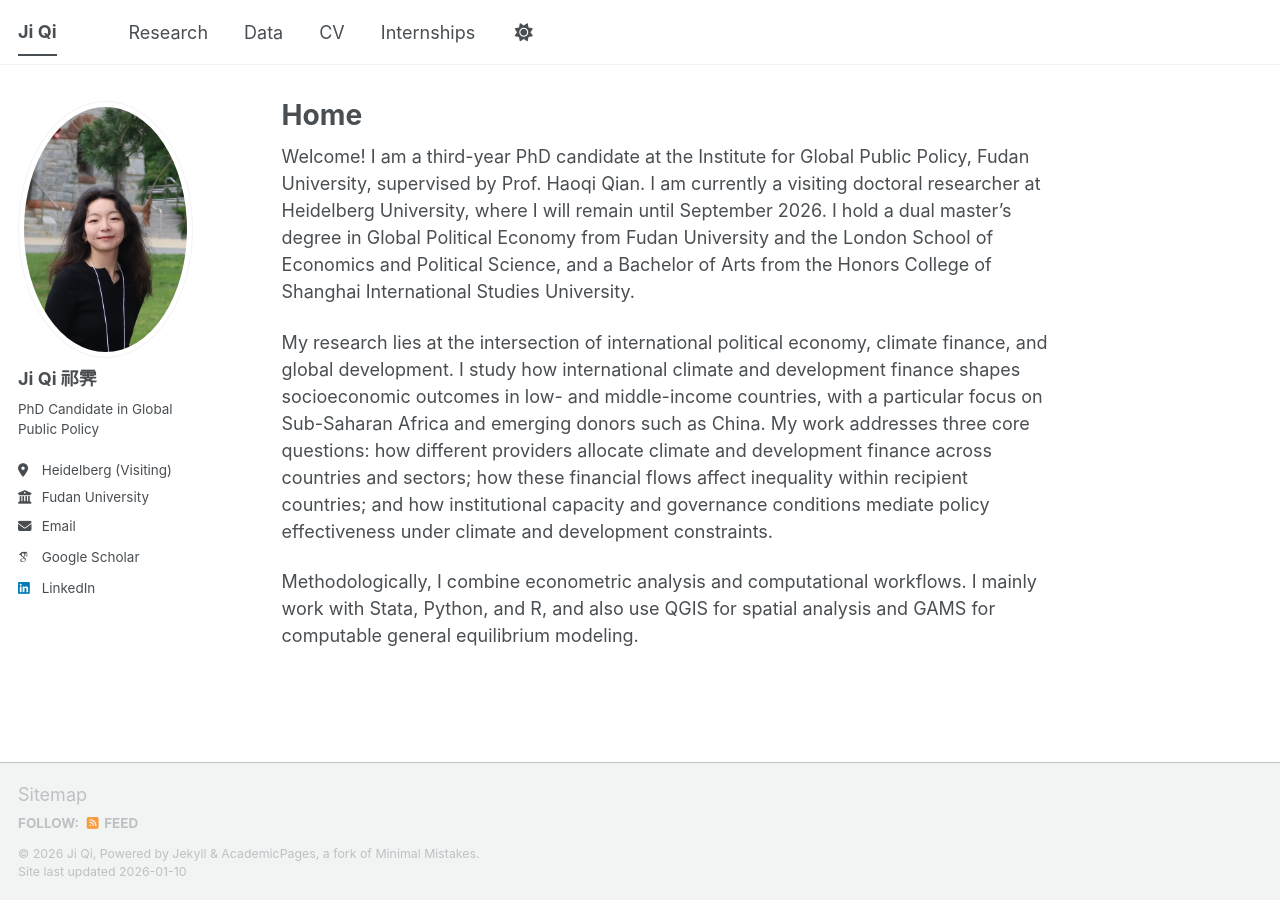
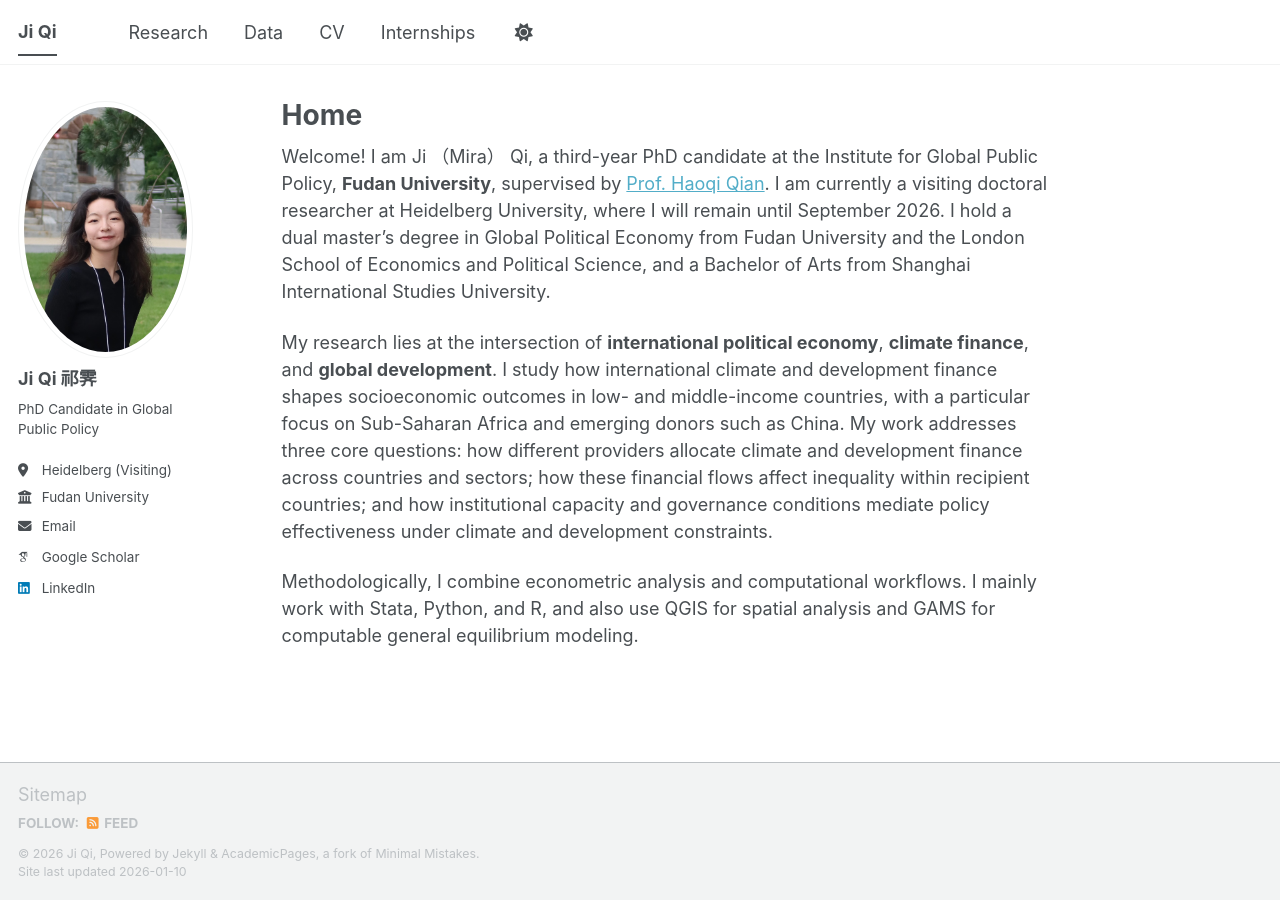
Before and after one commit to miramkj/miramkj.github.io, a Jekyll site: the page built from _pages/index.md, in a window 1280 px wide. Built offline with Jekyll 4.4.1, drawn with Linux system fonts in a browser that asks for light colours; some web fonts are replaced; a script bundle is joined from its source files by our own code; library files that are not in the unit come from our copies.

Commit message:
Update index.md

```diff
--- a/_pages/index.md
+++ b/_pages/index.md
@@ -5,8 +5,8 @@ permalink: /
 author_profile: true
 ---
 
-Welcome! I am a third-year PhD candidate at the Institute for Global Public Policy, Fudan University, supervised by Prof. Haoqi Qian. I am currently a visiting doctoral researcher at Heidelberg University, where I will remain until September 2026. I hold a dual master’s degree in Global Political Economy from Fudan University and the London School of Economics and Political Science, and a Bachelor of Arts from the Honors College of Shanghai International Studies University.
+Welcome! I am Ji （Mira） Qi, a third-year PhD candidate at the Institute for Global Public Policy, **Fudan University**, supervised by [Prof. Haoqi Qian](https://www.hawkinqian.com/). I am currently a visiting doctoral researcher at Heidelberg University, where I will remain until September 2026. I hold a dual master’s degree in Global Political Economy from Fudan University and the London School of Economics and Political Science, and a Bachelor of Arts from Shanghai International Studies University.
 
-My research lies at the intersection of international political economy, climate finance, and global development. I study how international climate and development finance shapes socioeconomic outcomes in low- and middle-income countries, with a particular focus on Sub-Saharan Africa and emerging donors such as China. My work addresses three core questions: how different providers allocate climate and development finance across countries and sectors; how these financial flows affect inequality within recipient countries; and how institutional capacity and governance conditions mediate policy effectiveness under climate and development constraints.
+My research lies at the intersection of **international political economy**, **climate finance**, and **global development**. I study how international climate and development finance shapes socioeconomic outcomes in low- and middle-income countries, with a particular focus on Sub-Saharan Africa and emerging donors such as China. My work addresses three core questions: how different providers allocate climate and development finance across countries and sectors; how these financial flows affect inequality within recipient countries; and how institutional capacity and governance conditions mediate policy effectiveness under climate and development constraints.
 
 Methodologically, I combine econometric analysis and computational workflows. I mainly work with Stata, Python, and R, and also use QGIS for spatial analysis and GAMS for computable general equilibrium modeling.
```
